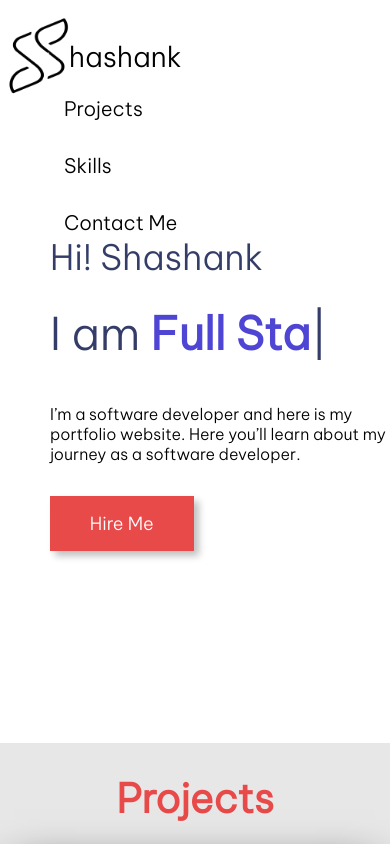
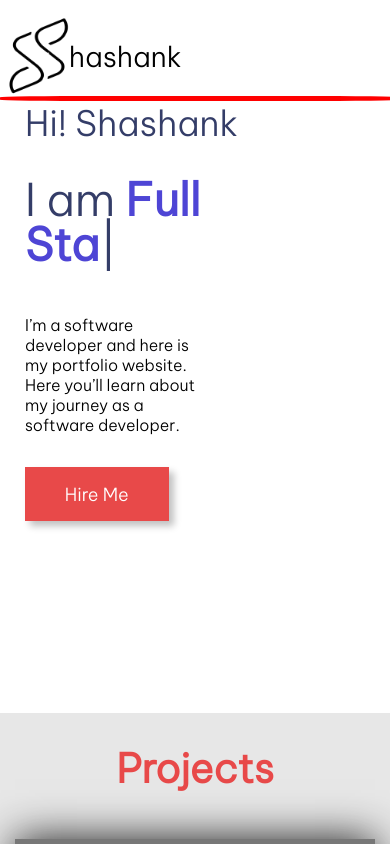
Before and after one commit to Shashanka398/Shashank_Portfolio, a plain HTML site: page index.html in a window 390 px wide. Drawn offline with nearby package versions, Linux system fonts and the light colour scheme.

Commit message:
commited

```diff
--- a/index.html
+++ b/index.html
@@ -26,6 +26,8 @@
             </div>
             <!--  -->
           </div>
+          <!-- Box for mobile view -->
+          <div class="bar"> </div>
            <!-- Hero Section -->
             <div class="hero-section">
                 <!-- Faded text -->
--- a/style.css
+++ b/style.css
@@ -508,7 +508,7 @@ a{
 }
 
 .skills-logo{
-  width:90px;
+  width:70px;
   transition:all 0.5s;
 }
 
@@ -604,6 +604,10 @@ a{
   padding:0 1rem;
   font-size:1.5rem;
 }
+.bar{
+  display: none;
+
+}
 /* Media quires for mobile and tablets */
 @media (max-width:800px)
 {
@@ -622,18 +626,39 @@ a{
     }
     .nav-items
     {
+      display: none;
+    }
+    .bar{
       display: flex;
-      flex-direction: column;
+      width: 25rem;
+      border-radius: 25%;
+      height: 0.3rem;
+      background-color: red;
+
     }
     .hero-section{
+      /* top:30px; */
         position:relative;
         display:flex;
+        flex-wrap: wrap;
         flex-direction: column;
+        justify-self: start;
         gap: 5rem;
-        left:-300px;
+        font-size: small;
+        left: -450px;
         margin: auto;
-        max-width: 500px;
+        max-width: 250px;
     }
+    .hero-section-left{
+      /* width:100%; */
+      display: flex;
+      font-size: medium;
+      flex-wrap: wrap;
+      left: -100px;
+      flex-drection: column;
+      justify-content:center;
+      gap: 2rem;
+  }
     .faded-text
     {
         display: none;
@@ -703,8 +728,10 @@ a{
     .skills-container{
       position:relative;
       display:flex;
+
       flex-direction: column;
       padding:3rem;
+      left:-15px;
       margin:10rem auto;
       gap:30px;
     }
@@ -712,19 +739,22 @@ a{
       position:relative;
       display:flex;
       flex-direction: column;
-      left:-350px;
-        margin: auto;
-        max-width: 500px;
+      left:-450px;
+      margin: auto;
+      max-width: 350px;
 
     }
     .skill-container-right{
       display:flex;
       flex-wrap:wrap;
-      width:30%;
+      width:20%;
       height: 25%;
       position:relative;
       gap:2rem;
       justify-content: center;
     }
-
+    .skills-logo{
+      width:35px;
+      transition:all 0.5s;
+    }
   }
```
